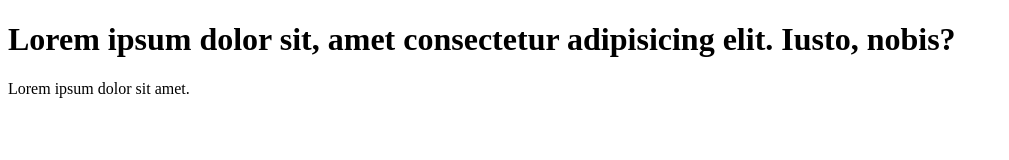
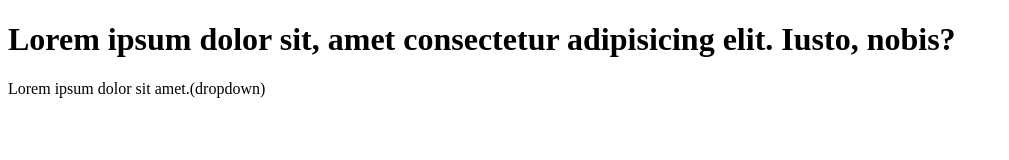
Before and after one commit to imvijaykr/localrepo, a plain HTML site: page index.html in a window 1280 px wide. Shown: the whole page, without its empty margins (0-1009 px from the left). Drawn offline with Linux system fonts and the light colour scheme.

```diff
--- a/index.html
+++ b/index.html
@@ -9,6 +9,6 @@
     <h1>
       Lorem ipsum dolor sit, amet consectetur adipisicing elit. Iusto, nobis?
     </h1>
-    <p>Lorem ipsum dolor sit amet.</p>
+    <p>Lorem ipsum dolor sit amet.(dropdown)</p>
   </body>
 </html>
```
